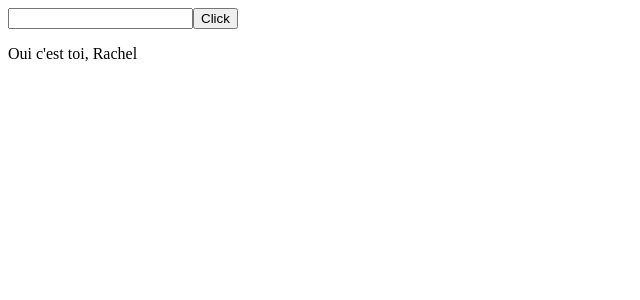
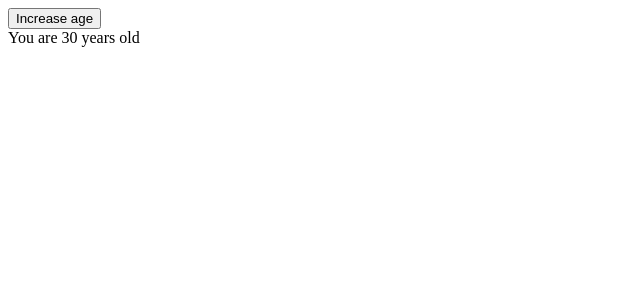
Before and after one commit to MajesticLopes/react-introduction, a React (Create React App) app: page / in a window 1280 px wide. Shown: the top 300 px of the page, without its empty margins (0-640 px from the left). Built offline with nearby package versions, Linux system fonts and the light colour scheme.

Commit message:
Callback et concepts de bases React

```diff
--- /dev/null
+++ b/src/AgeCounter.jsx
@@ -0,0 +1,16 @@
+import { useState } from "react";
+import { AgeDisplay } from "./AgeDisplay";
+
+export function AgeCounter(props) {
+  let [age, setAge] = useState(30);
+
+  function increaseAge() {
+    setAge(age + 1);
+  }
+  return (
+    <>
+      <button onClick={increaseAge}>Increase age</button>
+      <AgeDisplay age={age} />
+    </>
+  );
+}
--- /dev/null
+++ b/src/AgeDisplay.jsx
@@ -0,0 +1,3 @@
+export function AgeDisplay(props) {
+  return <div> You are {props.age} years old</div>;
+}
--- a/src/App.jsx
+++ b/src/App.jsx
@@ -1,11 +1,14 @@
-import { Greetings } from "./Greetings";
+import { AgeCounter } from "./AgeCounter";
 
 export function App() {
   return (
     <>
-      <input type="text" />
-      <button>Click</button>
-      <Greetings firstName={"Rachel"} age={30} car={{ color: "red" }} />
+      <AgeCounter />
     </>
   );
 }
+
+/*
+<input type="text" />
+<button>Click</button>
+<Greetings firstName={"Rachel"} age={30} car={{ color: "red" }} /> */
```
